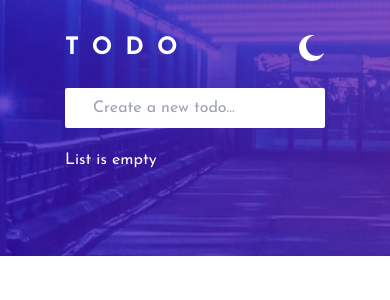
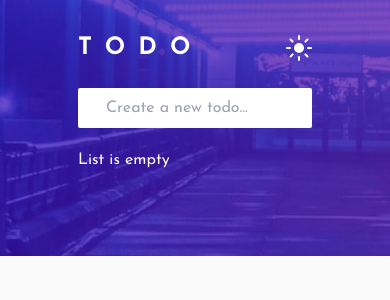
Before and after one commit to Frankawani/Todo-APP, a React (Create React App) app: page / in a window 390 px wide. Shown: the top 300 px of the page. Built offline with nearby package versions, Linux system fonts and the light colour scheme.

Commit message:
fixed styles for todo item & todo container

```diff
--- a/src/App.js
+++ b/src/App.js
@@ -12,11 +12,11 @@ function App() {
   return (
     <div
       className={`w-full h-screen ${
-        isLight ? "bg-white" : "bg-black"
+        isLight ? "bg-light-grey" : "bg-black"
       } font-josefin`}
     >
       <div className="w-full h-64 bg-desktopDarkTheme bg-cover relative">
-        <div className="w-1/3 sm:w-2/3 h-64 absolute top-40 left-1/2 transform -translate-x-1/2 -translate-y-1/2">
+        <div className="w-1/3 md:w-3/5 sm:w-2/3 h-64 absolute top-40 left-1/2 transform -translate-x-1/2 -translate-y-1/2">
           <Header />
           <AddTodoItem />
           <TodoList />
--- a/src/Reducers/ThemeReducer.js
+++ b/src/Reducers/ThemeReducer.js
@@ -10,8 +10,8 @@ function ThemeReducer(state = INITIAL_STATE, action) {
                 isLight : !state.isLight
             }
         }
+        default: return state
     }
-    return state;
 }
 
 export default ThemeReducer;
--- a/src/components/Header.js
+++ b/src/components/Header.js
@@ -4,7 +4,10 @@ import iconSun from "../assets/images/icon-sun.svg";
 import iconMoon from "../assets/images/icon-moon.svg";
 
 const Header = () => {
-  const isLight = useSelector((state) => state.isLight);
+
+  const { isLight } = useSelector((state) => ({
+    ...state.ThemeReducer,
+  }));
   const dispatch = useDispatch();
 
   const changeTheme = () => {
@@ -12,6 +15,7 @@ const Header = () => {
       type: "TOGGLE",
     });
   };
+  console.log(isLight);
 
   return (
     <div className="flex justify-between align-center">
--- a/src/components/TodoItem.js
+++ b/src/components/TodoItem.js
@@ -1,10 +1,14 @@
 import React, { useState } from "react";
 import checkedIcon from "../assets/images/icon-check.svg";
-import { useDispatch } from "react-redux";
+import crossIcon from "../assets/images/icon-cross.svg";
+import { useSelector, useDispatch } from "react-redux";
 
 const TodoItem = ({ id, todo, isCompleted }) => {
   const [isChecked, setIsChecked] = useState(isCompleted);
   const dispatch = useDispatch();
+  const { isLight } = useSelector((state) => ({
+    ...state.ThemeReducer,
+  }));
 
   const toggleChecked = () => {
     setIsChecked(!isChecked);
@@ -16,8 +20,10 @@ const TodoItem = ({ id, todo, isCompleted }) => {
       },
     });
   };
+
   return (
-    <div className="flex px-6 py-4">
+    <div className="flex px-6 py-4 justify-between">
+      <div className="flex">
         <div
           onClick={() => toggleChecked()}
           className={`place-items-center h-6 w-6 rounded-full bg-grey hover:bg-gradient-to-r from-first to-second flex justify-center align-center p-[1px] ${
@@ -27,16 +33,26 @@ const TodoItem = ({ id, todo, isCompleted }) => {
           {isChecked ? (
             <img src={checkedIcon} alt="check icon" className="w-3 h-3 block" />
           ) : (
-          <div className="h-full w-full bg-white rounded-full"></div>
+            <div
+              className={`h-full w-full ${
+                isLight ? "bg-white" : "bg-black"
+              } rounded-full`}
+            ></div>
           )}
         </div>
         <p
-        className={`pl-6 capitalize ${
+          className={`capitalize pl-3 ${
             isChecked && "text-dark-grayish-blue line-through"
-        }`}
+          }
+          ${isLight ? "texblack opacity-60" : "text-light-grayish-blue"}
+        `}
         >
           {todo}
         </p>
+      </div>
+      <button className="justify-self-end">
+        <img src={crossIcon} alt="" />
+      </button>
     </div>
   );
 };
--- a/src/components/TodoList.js
+++ b/src/components/TodoList.js
@@ -14,7 +14,7 @@ const TodoList = () => {
 
   return (
     <div
-      className={`h-fit ${isLight ? "bg-white" : "bg-black"} mt-8 rounded-sm`}
+      className={`h-fit ${isLight ? "bg-white" : "bg-black"} mt-8 rounded-sm shadow-lg`}
     >
       {toDoList
         .map((item) => {
```
Lines whose indentation alone changed are shown as unchanged.
